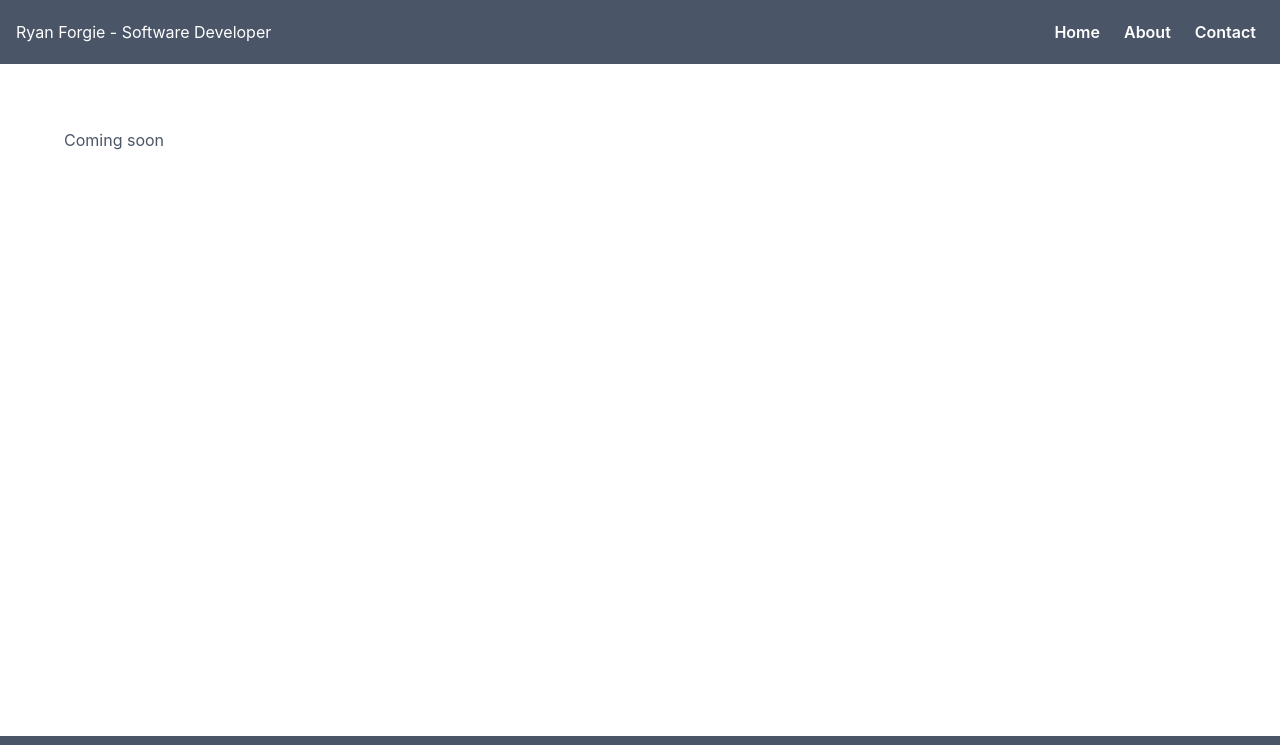
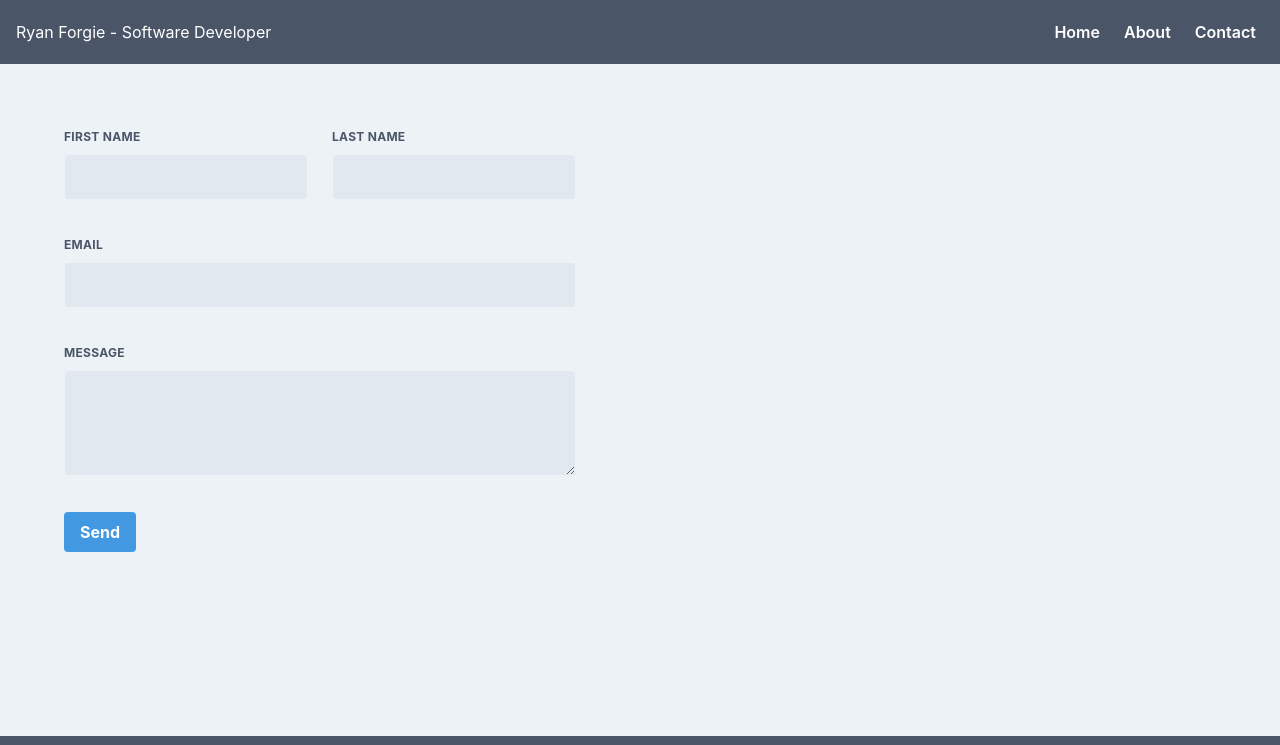
Before and after one commit to RJForgie/ryan-forgie-dev, a Gatsby site: page /contact in a window 1280 px wide. Shown: the top 745 px of the page. Built offline with nearby package versions, Linux system fonts and the light colour scheme; Gatsby itself is replaced by a stand-in of ours; a web font is replaced by a local one.

Commit message:
add basic form with styling

```diff
--- a/src/components/layout.js
+++ b/src/components/layout.js
@@ -26,7 +26,7 @@ const Layout = ({ children }) => {
   `)
 
   return (
-    <div className="flex flex-col min-h-screen text-gray-700 font-sans">
+    <div className="flex flex-col min-h-screen bg-gray-200 text-gray-700 font-sans">
       <Header siteTitle={data.site.siteMetadata.title} />
       <div className="flex-grow">
         <main className="hero mx-auto flex flex-col sm:flex-row justify-between p-16">
--- a/src/pages/contact.js
+++ b/src/pages/contact.js
@@ -3,8 +3,77 @@ import Layout from "../components/layout"
 
 export default () => (
   <Layout>
-    <div>
-      <h1>Coming soon</h1>
-    </div>
+    <form
+      name="contact"
+      method="POST"
+      data-netlify="true"
+      className="w-full max-w-lg"
+    >
+      <div className="flex flex-wrap -mx-3 mb-6">
+        <div className="w-full md:w-1/2 px-3 mb-6 md:mb-0">
+          <label
+            className="block uppercase tracking-wide text-gray-700 text-xs font-bold mb-2"
+            htmlFor="first-name"
+          >
+            First Name
+          </label>
+          <input
+            className="appearance-none block w-full bg-gray-300 text-gray-700 border border-gray-200 rounded py-3 px-4 mb-3 leading-tight focus:outline-none focus:bg-white"
+            id="first-name"
+            type="text"
+          />
+        </div>
+        <div className="w-full md:w-1/2 px-3">
+          <label
+            className="block uppercase tracking-wide text-gray-700 text-xs font-bold mb-2"
+            htmlFor="last-name"
+          >
+            Last Name
+          </label>
+          <input
+            className="appearance-none block w-full bg-gray-300 text-gray-700 border border-gray-200 rounded py-3 px-4 leading-tight focus:outline-none focus:bg-white focus:border-gray-500"
+            id="last-name"
+            type="text"
+          />
+        </div>
+      </div>
+      <div className="flex flex-wrap -mx-3 mb-6">
+        <div className="w-full px-3">
+          <label
+            className="block uppercase tracking-wide text-gray-700 text-xs font-bold mb-2"
+            htmlFor="email"
+          >
+            Email
+          </label>
+          <input
+            className="appearance-none block w-full bg-gray-300 text-gray-700 border border-gray-200 rounded py-3 px-4 mb-3 leading-tight focus:outline-none focus:bg-white focus:border-gray-500"
+            id="email"
+            type="text"
+          />
+        </div>
+      </div>
+      <div className="flex flex-wrap -mx-3 mb-6">
+        <div className="w-full px-3">
+          <label
+            className="block uppercase tracking-wide text-gray-700 text-xs font-bold mb-2"
+            htmlFor="message"
+          >
+            Message
+          </label>
+          <textarea
+            className="appearance-none block w-full bg-gray-300 text-gray-700 border border-gray-200 rounded py-3 px-4 mb-3 leading-tight focus:outline-none focus:bg-white focus:border-gray-500"
+            id="message"
+            type="text"
+            rows="4"
+          />
+        </div>
+      </div>
+      <button
+        className="bg-blue-500 hover:bg-blue-700 text-white font-bold py-2 px-4 rounded"
+        type="submit"
+      >
+        Send
+      </button>
+    </form>
   </Layout>
 )
```
